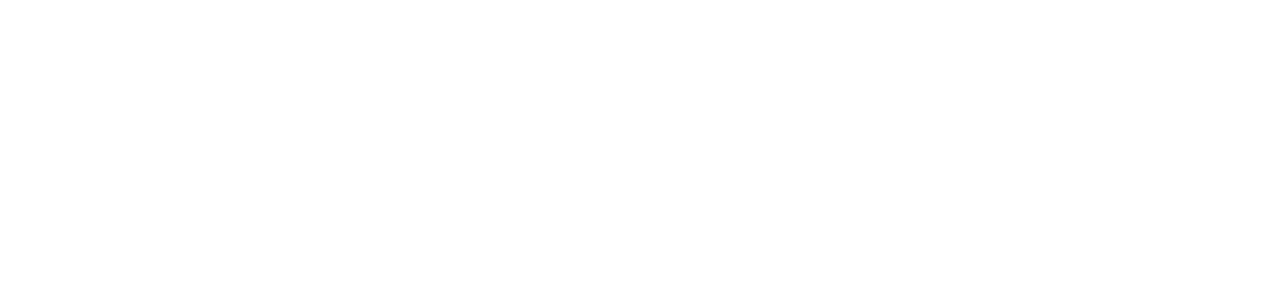
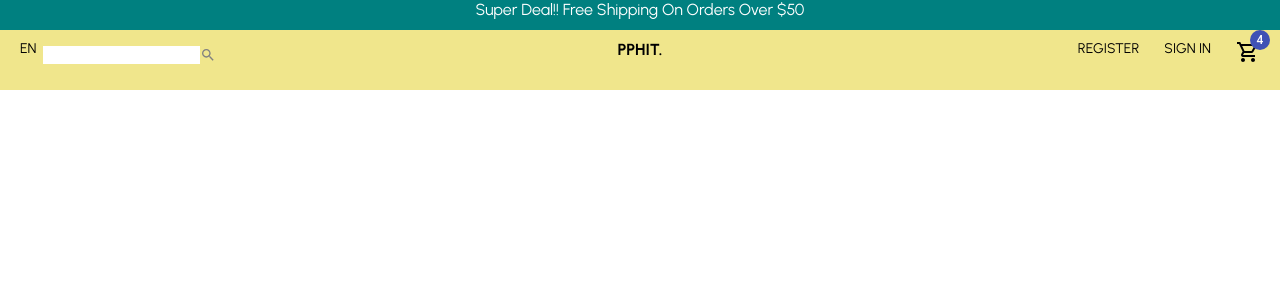
Before and after one commit to HITGIT007/ECommerceWebApp_React, a React (Create React App) app: page / in a window 1280 px wide. Shown: the top 300 px of the page. Built offline with nearby package versions, Linux system fonts and the light colour scheme.

Commit message:
Added Navbar & Announcement Bar

```diff
--- a/package.json
+++ b/package.json
@@ -3,12 +3,15 @@
   "version": "0.1.0",
   "private": true,
   "dependencies": {
+    "@material-ui/core": "^4.12.3",
+    "@material-ui/icons": "^4.11.2",
     "@testing-library/jest-dom": "^5.15.1",
     "@testing-library/react": "^11.2.7",
     "@testing-library/user-event": "^12.8.3",
     "react": "^17.0.2",
     "react-dom": "^17.0.2",
     "react-scripts": "4.0.3",
+    "styled-components": "^5.3.3",
     "web-vitals": "^1.1.2"
   },
   "scripts": {
--- a/src/App.js
+++ b/src/App.js
@@ -1,10 +1,10 @@
-
+import Home from './pages/Home';
 import './App.css';
 
 const App = () => {
   return (
     <div className="App">
-
+      <Home/>
     </div>
   );
 }
--- /dev/null
+++ b/src/components/Announcement.jsx
@@ -0,0 +1,18 @@
+import React from 'react'
+import styled from 'styled-components'
+
+const Container = styled.div`
+    height: 30px;
+    background-color: teal;
+    color: white;
+`
+
+const Announcement = () => {
+    return (
+        <Container>
+            Super Deal!! Free Shipping On Orders Over $50
+        </Container>
+    )
+}
+
+export default Announcement
--- /dev/null
+++ b/src/components/Navbar.jsx
@@ -0,0 +1,90 @@
+import React from 'react'
+
+//First install material UI
+import {Search, ShoppingCartOutlined} from '@material-ui/icons';
+import {Badge} from '@material-ui/core';
+
+
+//First install styled components using npm add styled-components
+import styled from 'styled-components'
+
+//Styled Component
+const Container = styled.div`
+    height: 60px;
+    background-color: #F0E68C;
+`
+const Wrapper = styled.div`
+    padding:10px 20px;
+    display: flex;
+    justify-content: space-between;
+`
+const Left = styled.div`
+    flex:1;
+    display: flex;
+`
+const Language = styled.span`
+    font-size: 14px;
+    cursor: pointer;
+    align-items: center;
+`
+
+const SearchContainer = styled.div`
+    border: 1px solid #F0E68C;
+    display: flex;
+    align-items: center;
+    padding:5px;
+`
+const Input = styled.input`
+    border: none;
+`
+
+const Center = styled.div`
+    flex:1;
+    text-align: center;
+`
+const Logo = styled.div`
+    font-weight: bold;
+`
+
+const Right = styled.div`
+    flex:1;
+    display: flex;
+    justify-content: flex-end;
+`//End of flex Box
+
+const MenuItem = styled.div`
+    font-size: 14px;
+    cursor: pointer;
+    margin-left: 25px;
+`
+
+
+
+const Navbar = () => {
+    return (
+        <Container>
+            <Wrapper>
+                <Left>  <Language>EN</Language>
+                    <SearchContainer>
+                        <Input/>
+                          <Search style={{color:"gray", fontSize: 16}}/>
+                    </SearchContainer>
+
+                </Left>
+                <Center><Logo>PPHIT.</Logo></Center>
+                <Right>
+                    <MenuItem>REGISTER</MenuItem>
+                    <MenuItem>SIGN IN</MenuItem>
+                    <MenuItem>
+                        <Badge badgeContent={4} color="primary">
+                            <ShoppingCartOutlined />
+                        </Badge>
+                    </MenuItem>
+                </Right>
+            </Wrapper>
+
+        </Container>
+    )
+}
+
+export default Navbar
--- /dev/null
+++ b/src/pages/Home.jsx
@@ -0,0 +1,15 @@
+import React from 'react'
+import Navbar from '../components/Navbar';
+import Announcement from '../components/Announcement';
+
+const Home = () => {
+    return (
+        <div>
+            <Announcement/>
+            <Navbar/>
+
+        </div>
+    )
+}
+
+export default Home
```
Also changed, not shown: 1 other file (tests, documents, lock files or other folders).
